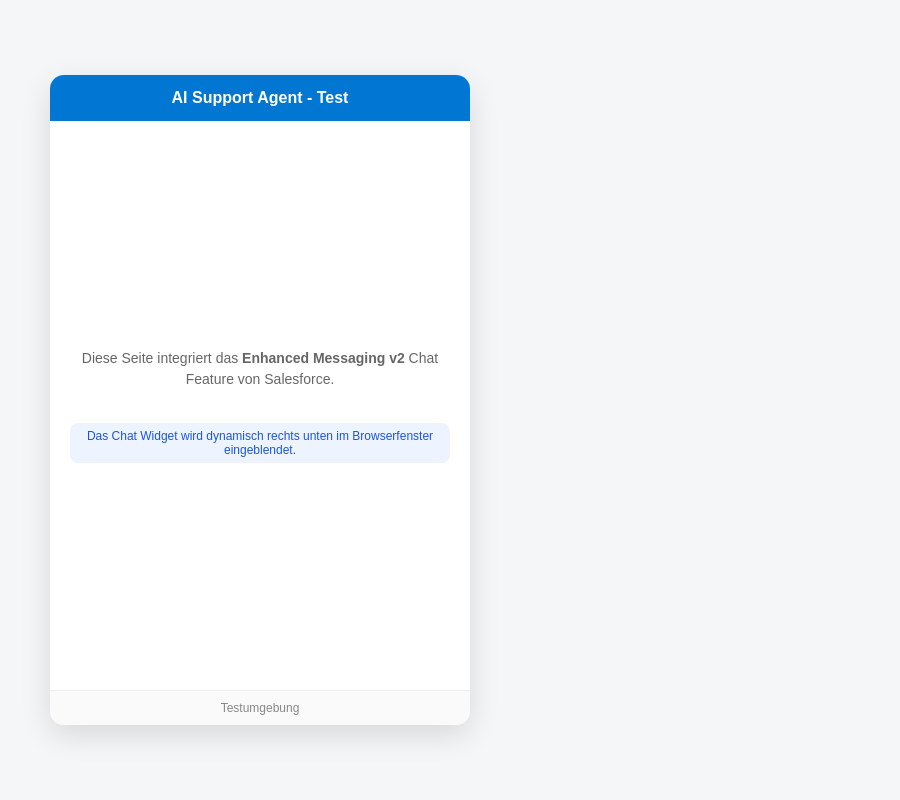
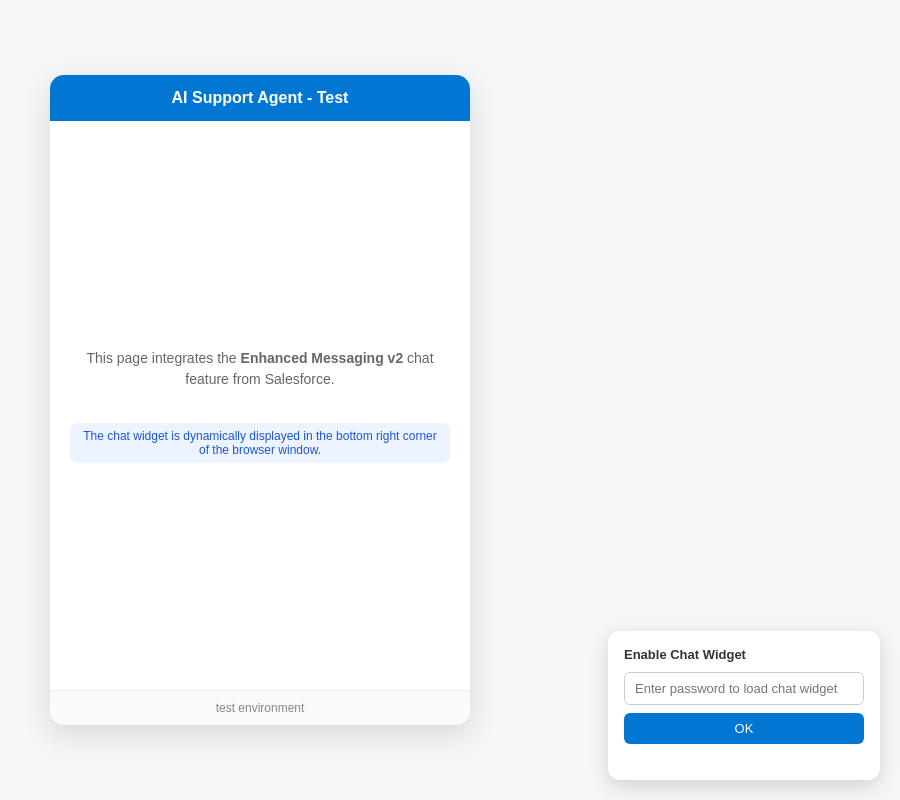
Before and after one commit to jochen-greulich-1980/my-agentforce.de, a plain HTML site: page index.html in a window 1280 px wide. Shown: the whole page, without its empty margins (380-1280 px from the left). Drawn offline with Linux system fonts and the light colour scheme.

Commit message:
Implement widget unlock prompt and update translations
Added widget unlock prompt and updated text to English.

```diff
--- a/index.html
+++ b/index.html
@@ -69,55 +69,153 @@
       text-align: center;
       color: #888;
     }
+
+    /* --- Widget unlock prompt --- */
+    #widgetGate {
+      position: fixed;
+      bottom: 20px;
+      right: 20px;
+      background: white;
+      border-radius: 12px;
+      box-shadow: 0 6px 20px rgba(0,0,0,0.15);
+      padding: 16px;
+      width: 240px;
+      z-index: 20;
+    }
+    #widgetGate h3 {
+      margin: 0 0 10px;
+      font-size: 13px;
+      color: #333;
+    }
+    #widgetGate input {
+      width: 100%;
+      box-sizing: border-box;
+      padding: 8px 10px;
+      border: 1px solid #ccc;
+      border-radius: 6px;
+      font-size: 13px;
+      margin-bottom: 8px;
+    }
+    #widgetGate button {
+      width: 100%;
+      padding: 8px 10px;
+      background: #0176d3;
+      color: white;
+      border: none;
+      border-radius: 6px;
+      font-size: 13px;
+      cursor: pointer;
+    }
+    #widgetGate button:hover {
+      background: #015ba7;
+    }
+    #widgetGate .error {
+      color: #c0392b;
+      font-size: 11px;
+      margin-top: 6px;
+      min-height: 14px;
+    }
   </style>
 </head>
 <body>
+
 <div class="container">
   <div class="header">
     AI Support Agent - Test
   </div>
   <div class="content">
     <div class="placeholder">
-      Diese Seite integriert das <b>Enhanced Messaging v2</b> Chat Feature von Salesforce.
+      This page integrates the <b>Enhanced Messaging v2</b> chat feature from Salesforce.
       <br><br>
     </div>
     <div class="badge">
-      Das Chat Widget wird dynamisch rechts unten im Browserfenster eingeblendet.
+      The chat widget is dynamically displayed in the bottom right corner of the browser window.
     </div>
   </div>
   <div class="footer">
-    Testumgebung
+    test environment
   </div>
 </div>
-<!--<script type='text/javascript'>
+
+<div id="widgetGate">
+  <h3>Enable Chat Widget</h3>
+  <input type="password" id="pwInput" placeholder="Enter password to load chat widget" autocomplete="off" />
+  <button onclick="checkPassword()">OK</button>
+  <div class="error" id="pwError"></div>
+</div>
+
+<script>
+  // Einfache clientseitige Sperre — kein echter Sicherheitsmechanismus,
+  // nur zum Fernhalten zufälliger Besucher auf einer Testseite.
+  const CORRECT_PASSWORD_HASH = "3fb1e39508dad9ef90dd0c00cb6e5cd5d89f4b5c1ea2cae179a57010149cabb1";
+
+  async function sha256(text) {
+    const buffer = await crypto.subtle.digest("SHA-256", new TextEncoder().encode(text));
+    return Array.from(new Uint8Array(buffer)).map(b => b.toString(16).padStart(2, "0")).join("");
+  }
+
+  async function checkPassword() {
+    const input = document.getElementById("pwInput").value;
+    const inputHash = await sha256(input);
+    if (inputHash === CORRECT_PASSWORD_HASH) {
+      sessionStorage.setItem("widget_pw_ok", "1");
+      document.getElementById("widgetGate").style.display = "none";
+      loadWidgetScript();
+    } else {
+      document.getElementById("pwError").textContent = "Wrong password.";
+    }
+  }
+
+  document.getElementById("pwInput").addEventListener("keydown", (e) => {
+    if (e.key === "Enter") checkPassword();
+  });
+
+  function loadWidgetScript() {
+    const script = document.createElement("script");
+    script.type = "text/javascript";
+    script.src = "https://zumtobelgroupag--devagentic.sandbox.my.site.com/ESWZGRPCustomer1794846987260/assets/js/bootstrap.min.js";
+    script.onload = initEmbeddedMessaging;
+    document.body.appendChild(script);
+  }
+
+  window.addEventListener("DOMContentLoaded", () => {
+    if (sessionStorage.getItem("widget_pw_ok") === "1") {
+      document.getElementById("widgetGate").style.display = "none";
+      loadWidgetScript();
+    }
+  });
+
   function initEmbeddedMessaging() {
     try {
-      embeddedservice_bootstrap.settings.language = 'en_US';
+      const urlParams = new URLSearchParams(window.location.search);
+
+	  // Pfad z. B. "/de-de" → "de" und "de" extrahieren
+	  const pathMatch = window.location.pathname.match(/^\/([a-z]{2})-([a-z]{2})(?:\/|$)/i);
+
+	  const languageParam = urlParams.get('language') || (pathMatch ? pathMatch[1].toLowerCase() : 'en_US');
+	  const countryParam  = urlParams.get('country')  || (pathMatch ? pathMatch[2].toLowerCase() : 'de');
+
+      embeddedservice_bootstrap.settings.language = languageParam;
       embeddedservice_bootstrap.init(
-        '00D9V00000SLEUU',
-        'Kia_Connect_App_Chat',
-        'https://kiauvocdp--agentforce.sandbox.my.site.com/ESWKiaConnectAp1789380016745',
+        '00DS800000PdtW7',
+        'ZGRP_Customer_AI_Assistant_Web',
+        'https://zumtobelgroupag--devagentic.sandbox.my.site.com/ESWZGRPCustomer1794846987260',
         {
-          scrt2URL: 'https://kiauvocdp--agentforce.sandbox.my.salesforce-scrt.com'
+          scrt2URL: 'https://zumtobelgroupag--devagentic.sandbox.my.salesforce-scrt.com'
         }
       );
 
+	  /*
       window.addEventListener("onEmbeddedMessagingReady", () => {
 				embeddedservice_bootstrap.prechatAPI.setHiddenPrechatFields({
-					"appVIN": "123456",
-					"appEmail": "jochen.greulich@mhp.com",
-					"appCountry": "de"
+					"webCountry": countryParam
 				});
-			});
+			});*/
 
     } catch (err) {
       console.error('Error loading Embedded Messaging: ', err);
     }
   }
 </script>
-<script type='text/javascript'
-  src='https://kiauvocdp--agentforce.sandbox.my.site.com/ESWKiaConnectAp1789380016745/assets/js/bootstrap.min.js'
-  onload='initEmbeddedMessaging()'>
-</script>-->
 </body>
 </html>
```
